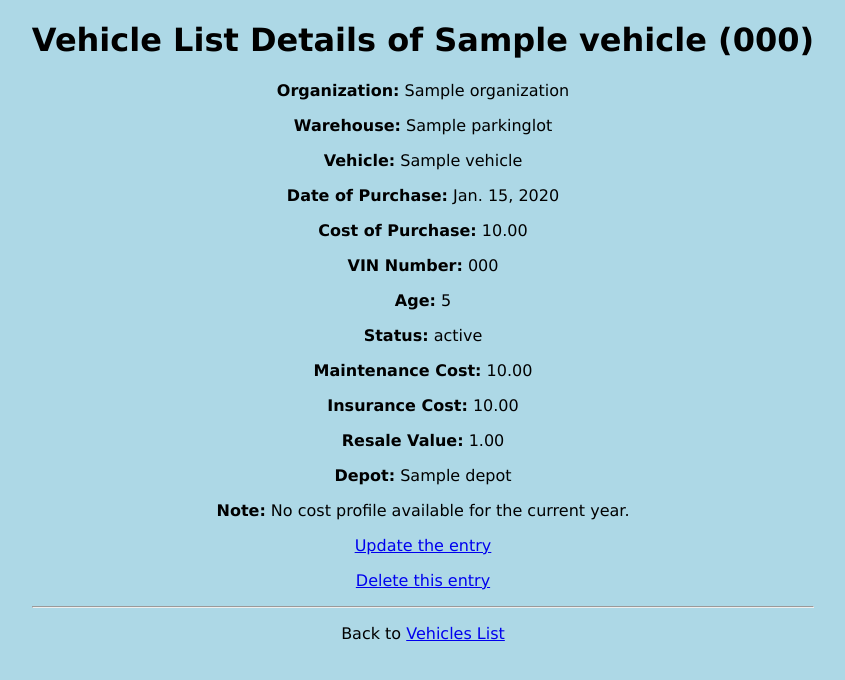
After one commit to dinkan/fleet1, a Django app: page /organization/1/vehicles_list_details/1 in a window 1280 px wide. The commit adds this page. Shown: the top 680 px of the page, without its empty margins (217-1062 px from the left). Run offline with Django 4.2, Linux system fonts and the light colour scheme; tables that the repository leaves empty hold one stand-in row (values such as "Sample post").

Commit message:
Maintenance Costs Changes
Made changes for the proposed cost values as part of FLEET-18 task requirements.

```diff
--- a/fleet1/vehicles/models.py
+++ b/fleet1/vehicles/models.py
@@ -1,6 +1,7 @@
 from django.db import models
 from django.utils import timezone
 from django.core.validators import MinValueValidator, MaxValueValidator
+import decimal
 # Create your models here.
 
 
@@ -135,13 +136,19 @@ class VehiclesList(models.Model):
     warehouse = models.ForeignKey(ParkingLot, on_delete=models.CASCADE, related_name='warehouse_vehicles')
     vehicle = models.ForeignKey(vehicle, on_delete=models.CASCADE, related_name='vehicle_list')
     date_of_purchase = models.DateField()
-    cost_of_purchase = models.FloatField()
+    cost_of_purchase = models.DecimalField(max_digits=10, decimal_places=2)
     vin_number = models.CharField(max_length=255)
-    age = models.PositiveIntegerField()
     status = models.CharField(max_length=255)
-    maintenance_cost = models.FloatField()
-    insurance_cost = models.FloatField()
-    resale_value = models.FloatField()
+    maintenance_cost = models.DecimalField(max_digits=10, decimal_places=2)
+    insurance_cost = models.DecimalField(max_digits=10, decimal_places=2)
+    resale_value = models.DecimalField(max_digits=10, decimal_places=2)
+
+    @property
+    def age(self):
+        current_date = timezone.now().date()
+        delta = current_date - self.date_of_purchase
+        age_in_years = decimal.Decimal(delta.days) / decimal.Decimal(365)
+        return age_in_years.quantize(decimal.Decimal('0.0001'), rounding=decimal.ROUND_HALF_UP)
 
     def __str__(self):
         return f"{self.organization.org_name} - {self.depot.name} - {self.vehicle.name} (VIN: {self.vin_number})"
--- a/fleet1/vehicles/templates/vehicles_list_create.html
+++ b/fleet1/vehicles/templates/vehicles_list_create.html
@@ -22,7 +22,6 @@
     <input type="date" name="date_of_purchase" id="date_of_purchase"><br><br>
     <input type="text" name="cost_of_purchase" id="cost_of_purchase" placeholder="Cost of Purchase"><br><br>
     <input type="text" name="vin_number" id="vin_number" placeholder="VIN Number"><br><br>
-    <input type="number" name="age" id="age" placeholder="Age"><br><br>
     <input type="text" name="status" id="status" placeholder="Status"><br><br>
     <input type="number" name="maintenance_cost" id="maintenance_cost" placeholder="Maintenance Cost"><br><br>
     <input type="number" name="insurance_cost" id="insurance_cost" placeholder="Insurance Cost"><br><br>
--- /dev/null
+++ b/fleet1/vehicles/templates/vehicles_list_details.html
@@ -0,0 +1,35 @@
+{% extends "mastertemplate.html" %}
+
+{% block title %}
+  {{ organization.org_name }} Vehicle List Details
+{% endblock %}
+
+{% block content %}
+  <h1>Vehicle List Details of {{ vehicle_entry.vehicle.name }} ({{ vehicle_entry.vin_number }})</h1>
+
+  <p><strong>Organization:</strong> {{ organization.org_name }}</p>
+  <p><strong>Warehouse:</strong> {{ vehicle_entry.warehouse.name }}</p>
+  <p><strong>Vehicle:</strong> {{ vehicle_entry.vehicle.name }}</p>
+  <p><strong>Date of Purchase:</strong> {{ vehicle_entry.date_of_purchase }}</p>
+  <p><strong>Cost of Purchase:</strong> {{ vehicle_entry.cost_of_purchase }}</p>
+  <p><strong>VIN Number:</strong> {{ vehicle_entry.vin_number }}</p>
+  <p><strong>Age:</strong> {{ rounded_age }}</p>
+  <p><strong>Status:</strong> {{ vehicle_entry.status }}</p>
+  <p><strong>Maintenance Cost:</strong> {{ vehicle_entry.maintenance_cost }}
+    {% if proposed_maintenance_cost is not None %} <strong>Proposed:</strong> {{ proposed_maintenance_cost }} {% endif %}</p>
+  <p><strong>Insurance Cost:</strong> {{ vehicle_entry.insurance_cost }}
+    {% if proposed_insurance_cost is not None %} <strong>Proposed:</strong> {{ proposed_insurance_cost }} {% endif %}</p>
+  <p><strong>Resale Value:</strong> {{ vehicle_entry.resale_value }}
+    {% if proposed_resale_value is not None %} <strong>Proposed:</strong> {{ proposed_resale_value }} {% endif %}</p>
+  <p><strong>Depot:</strong> {{ vehicle_entry.depot.name }}</p>
+
+  {% if cost_profile is None %}
+  <p><strong>Note:</strong> No cost profile available for the current year.</p>
+  {% endif %}
+
+  <p><a href="{% url 'vehicles_list_update' organization.id vehicle_entry.id %}">Update the entry</a></p>
+  <p><a href="{% url 'vehicles_list_deletesub' organization.id vehicle_entry.id %}">Delete this entry</a></p>
+
+  <hr>
+  <p>Back to <a href="{% url 'vehicles_list' organization.id %}">Vehicles List</a></p>
+{% endblock %}
--- a/fleet1/vehicles/templates/vehicles_list_update.html
+++ b/fleet1/vehicles/templates/vehicles_list_update.html
@@ -21,7 +21,6 @@
     <input type="date" name="date_of_purchase" id="date_of_purchase" value="{{ vehicles_list.date_of_purchase|date:'Y-m-d' }}"><br><br>
     <input type="text" name="cost_of_purchase" id="cost_of_purchase" value="{{ vehicles_list.cost_of_purchase }}"><br><br>
     <input type="text" name="vin_number" id="vin_number" value="{{ vehicles_list.vin_number }}"><br><br>
-    <input type="number" name="age" id="age" value="{{ vehicles_list.age }}"><br><br>
     <input type="text" name="status" id="status" value="{{ vehicles_list.status }}"><br><br>
     <input type="number" name="maintenance_cost" id="maintenance_cost" value="{{ vehicles_list.maintenance_cost }}"><br><br>
     <input type="number" name="insurance_cost" id="insurance_cost" value="{{ vehicles_list.insurance_cost }}"><br><br>
--- a/fleet1/vehicles/urls.py
+++ b/fleet1/vehicles/urls.py
@@ -93,6 +93,7 @@ urlpatterns = [
     path('organization/<int:org_id>/depot_deletesub/<int:dp_id>', views.depot_deletesub, name='depot_deletesub'),
     path('api/depots/', views.DepotView.as_view()),
     path('organization/<int:org_id>/vehicles_list', views.vehicles_list, name='vehicles_list'),
+    path('organization/<int:org_id>/vehicles_list_details/<int:vl_id>', views.vehicles_list_details, name='vehicles_list_details'),
     path('organization/<int:org_id>/vehicles_list_create', views.vehicles_list_create, name='vehicles_list_create'),
     path('organization/<int:org_id>/vehicles_list_createsub', views.vehicles_list_createsub, name='vehicles_list_createsub'),
     path('organization/<int:org_id>/vehicles_list_update/<int:vl_id>', views.vehicles_list_update, name='vehicles_list_update'),
--- a/fleet1/vehicles/views.py
+++ b/fleet1/vehicles/views.py
@@ -18,6 +18,8 @@ from django.db.models import Sum
 from django.core.exceptions import ValidationError
 
 from django.utils.dateparse import parse_datetime
+
+from decimal import Decimal, ROUND_HALF_UP
 
 def vehicles(request):
   vehiclelist = vehicle.objects.all().values()
@@ -810,12 +812,58 @@ def depot_deletesub(request, org_id, dp_id):
 def vehicles_list(request, org_id):
     organization = get_object_or_404(Organization, id=org_id)
     vehicles_list = organization.vehicles_list.all()
+    vehicles_with_rounded_age = []
+    for vehicle in vehicles_list:
+        age = vehicle.age
+        rounded_age = int(age.to_integral_value(rounding=ROUND_HALF_UP)) + 1
+        vehicles_with_rounded_age.append({
+            'vehicle': vehicle,
+            'rounded_age': rounded_age
+        })
     template = loader.get_template('vehicles_list.html')
     context = {
         'organization': organization,
-        'vehicles_list': vehicles_list,
+        'vehicles_with_rounded_age': vehicles_with_rounded_age,
     }
     return HttpResponse(template.render(context, request))
+
+def vehicles_list_details(request, org_id, vl_id):
+    organization = get_object_or_404(Organization, id=org_id)
+    vehicle_entry = get_object_or_404(VehiclesList, id=vl_id)
+    age = vehicle_entry.age
+
+    rounded_age = int(age.to_integral_value(rounding=ROUND_HALF_UP)) + 1
+    try:
+        cost_profile = CostProfile.objects.get(organization=organization, end_of_year=rounded_age)
+    except CostProfile.DoesNotExist:
+        cost_profile = None
+
+    if cost_profile and cost_profile.end_of_year == rounded_age:
+        maintenance_cost_percent = Decimal(cost_profile.maintenance_cost_percent / 100)
+        insurance_cost_percent = Decimal(cost_profile.insurance_cost_percent / 100)
+        resale_value_percent = Decimal(cost_profile.resale_value_percent / 100)
+
+        proposed_maintenance_cost = vehicle_entry.cost_of_purchase * rounded_age * maintenance_cost_percent
+        proposed_insurance_cost = vehicle_entry.cost_of_purchase * rounded_age * insurance_cost_percent
+        proposed_resale_value = vehicle_entry.cost_of_purchase * rounded_age * resale_value_percent
+
+        proposed_maintenance_cost = proposed_maintenance_cost.quantize(Decimal('0.0001'), rounding=ROUND_HALF_UP)
+        proposed_insurance_cost = proposed_insurance_cost.quantize(Decimal('0.0001'), rounding=ROUND_HALF_UP)
+        proposed_resale_value = proposed_resale_value.quantize(Decimal('0.0001'), rounding=ROUND_HALF_UP)
+    else:
+        proposed_maintenance_cost = proposed_insurance_cost = proposed_resale_value = None
+
+    context = {
+        'organization': organization,
+        'vehicle_entry': vehicle_entry,
+        'proposed_maintenance_cost': proposed_maintenance_cost,
+        'proposed_insurance_cost': proposed_insurance_cost,
+        'proposed_resale_value': proposed_resale_value,
+        'cost_profile': cost_profile,
+        'rounded_age':rounded_age
+    }
+
+    return render(request, 'vehicles_list_details.html', context)
 
 def vehicles_list_create(request, org_id):
     organization = get_object_or_404(Organization, id=org_id)
@@ -839,7 +887,6 @@ def vehicles_list_createsub(request, org_id):
     date_of_purchase = request.POST["date_of_purchase"]
     cost_of_purchase = request.POST["cost_of_purchase"]
     vin_number = request.POST["vin_number"]
-    age = request.POST["age"]
     status = request.POST["status"]
     maintenance_cost = request.POST["maintenance_cost"]
     insurance_cost = request.POST["insurance_cost"]
@@ -853,7 +900,6 @@ def vehicles_list_createsub(request, org_id):
         date_of_purchase=date_of_purchase,
         cost_of_purchase=cost_of_purchase,
         vin_number=vin_number,
-        age=age,
         status=status,
         maintenance_cost=maintenance_cost,
         insurance_cost=insurance_cost,
@@ -886,7 +932,6 @@ def vehicles_list_updatesub(request, org_id, vl_id):
     vehicles_list.date_of_purchase = request.POST["date_of_purchase"]
     vehicles_list.cost_of_purchase = request.POST["cost_of_purchase"]
     vehicles_list.vin_number = request.POST["vin_number"]
-    vehicles_list.age = request.POST["age"]
     vehicles_list.status = request.POST["status"]
     vehicles_list.maintenance_cost = request.POST["maintenance_cost"]
     vehicles_list.insurance_cost = request.POST["insurance_cost"]
```
Also changed, not shown: fleet1/vehicles/templates/vehicles_list.html (+15 -16 lines), fleet1/vehicles/migrations/0017_remove_vehicleslist_age_and_more.py (added).
